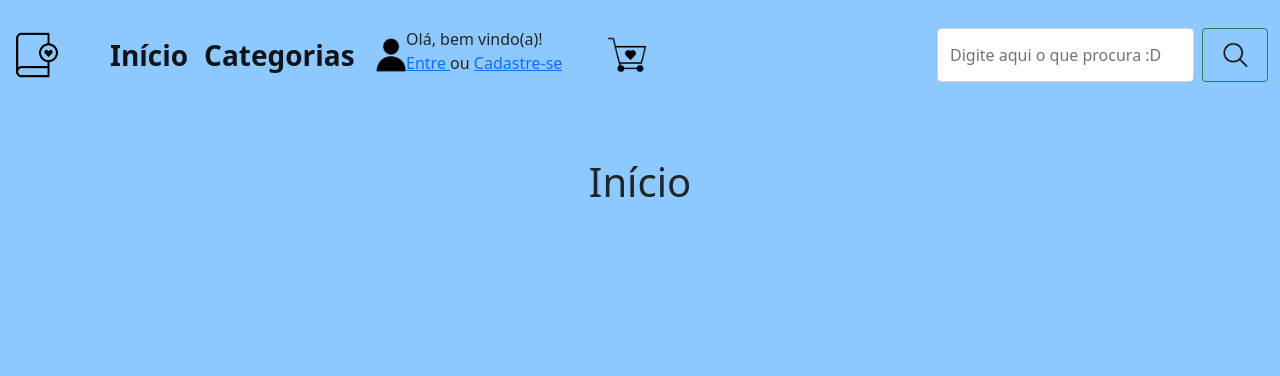
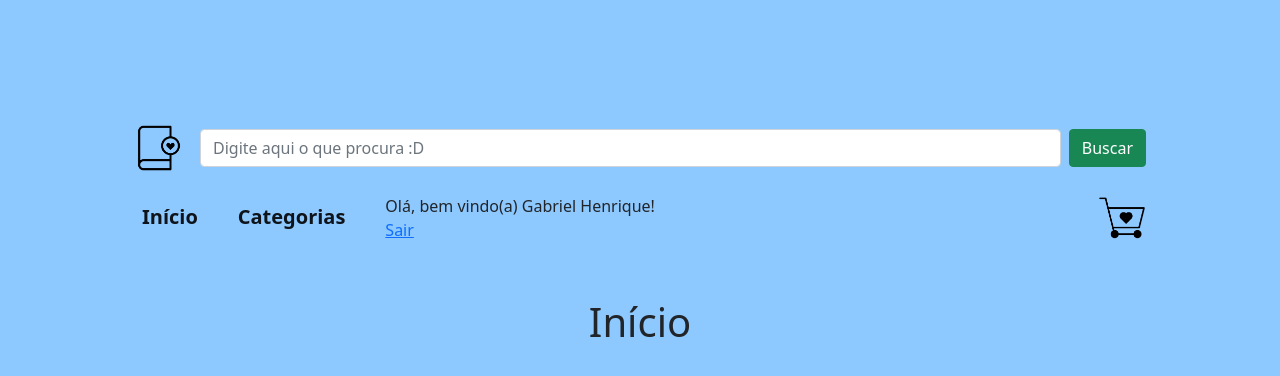
Before and after one commit to DigitalHouse-PortoSeguro/theBookClubFrontend, an Angular app: page /inicio in a window 1280 px wide. Shown: the top 376 px of the page. Built offline with nearby package versions, Linux system fonts and the light colour scheme.

Commit message:
Alterado a navbar

```diff
--- a/src/app/components/navbar/navbar.component.css
+++ b/src/app/components/navbar/navbar.component.css
@@ -1,4 +1,4 @@
-.navbar {
+/* .navbar {
     position: fixed;
     top: 0;
     left: 0;
@@ -36,4 +36,24 @@ li {
 #cat{
     margin-left: 135px;
 
+} */
+
+.nav-profile {
+    display: grid;
+grid-template-columns: repeat(5, 1fr);
+grid-template-rows: repeat(2, 1fr);
+grid-column-gap: 0px;
+grid-row-gap: 0px;
 }
+
+.nav-profile-photo {
+    grid-area: 1 / 1 / 3 / 3;
+}
+
+.nav-profile-entrar {
+    grid-area: 2 / 3 / 3 / 6;
+}
+
+.nav-profile-label {
+    grid-area: 1 / 3 / 2 / 6;
+}
--- a/src/app/components/navbar/navbar.component.html
+++ b/src/app/components/navbar/navbar.component.html
@@ -1,23 +1,62 @@
+<div class="container-fluid">
     <nav class="navbar navbar-expand-lg navbar-light">
-    <div class="container-fluid" style="background-color:#8DC8FF ;">
-        <a class="navbar-brand" routerLink="/inicio">
-            <img src="../../../assets/img/Logo.png" height="50px" alt="símbolo do site, um livro com coração">
+        <div class="container-fluid">
+            <a class="navbar-brand me-3" routerLink="/inicio">
+                <img src="../../../assets/img/Logo.png" height="50" alt="símbolo do site, um livro com coração">
             </a>
-        <button class="navbar-toggler" type="button" data-bs-toggle="collapse" data-bs-target="#navbarSupportedContent"
-            aria-controls="navbarSupportedContent" aria-expanded="false" aria-label="Toggle navigation">
+            <div class="d-flex flex-grow-1">
+                <input class="form-control me-2" type="search" placeholder="Digite aqui o que procura :D"
+                    aria-label="Search" [(ngModel)]="tituloText">
+                <button class="btn btn-success" type="submit" (click)="buscaTitulo()">
+                    Buscar
+                    <!-- <img src="../../../assets/img/lupa.png" height="40px" alt="lupa para busca" /> -->
+                </button>
+            </div>
+        </div>
+    </nav>
+    <nav class="navbar navbar-expand-sm navbar-light">
+        <div class="container-fluid">
+            <button class="navbar-toggler" type="button" data-bs-toggle="collapse"
+                data-bs-target="#navbarSupportedContent" aria-controls="navbarSupportedContent" aria-expanded="false"
+                aria-label="Toggle navigation">
                 <span class="navbar-toggler-icon"></span>
             </button>
+            <div class="collapse navbar-collapse" id="navbarSupportedContent">
+                <ul class="navbar-nav">
+                    <li class="nav-item me-4">
+                        <a class="nav-link active fw-bold fs-5" routerLink="/inicio" aria-current="page">Início</a>
+                    </li>
+                    <li class="nav-item me-4">
+                        <a class="nav-link active fw-bold fs-5" routerLink="/livros/categorias" aria-current="page">Categorias</a>
+                    </li>
+                    <div *ngIf="!loggedIn()" class="d-flex me-2 align-items-center">
+                        <img class="me-2 rounded" height="48" id="perfil" src="../../../assets/img/perfil.png" alt="" />
+                        <div class="d-flex flex-column">
+                            <span>Olá, bem vindo(a)!</span>
+                            <div class="d-flex">
+                                <a routerLink="/entrar">Entre</a>
+                                <span class="mx-1"> ou </span>
+                                <a routerLink="/cadastrar">Cadastre-se</a>
+                            </div>
+                        </div>
+                    </div>
+                    <div *ngIf="loggedIn()" class="d-flex me-2 align-items-center">
+                        <img class="me-2 rounded" height="48" id="perfil" [src]="getUser().foto" alt="" />
+                        <div class="d-flex flex-column">
+                            <span>Olá, bem vindo(a) {{getUser().nome}}!</span>
+                            <a routerLink="/sair">Sair</a>
+                        </div>
+                    </div>
+                </ul>
+            </div>
+            <div class="d-flex">
 
-        <div class="collapse navbar-collapse" id="navbarSupportedContent">
-            <ul class="navbar-nav mx-4 mb-2 mb-lg-0">
-                <li class="nav-item mx-0">
-                    <a class="nav-link active fs-3 fw-bold" routerLink="/inicio"
-                        aria-current="page">Início</a>
-                </li>
-                <li class="nav-item mx-0">
-                    <a class="nav-link active fs-3 fw-bold" routerLink="/livros/categorias"
-                        aria-current="page">Categorias</a>
-                </li>
+                <a routerLink="/carrinho">
+                    <img src="../../../assets/img/carrinho.png" height="48"
+                        alt="carrinho com os itens escolhidos para compra" />
+                </a>
+            </div>
+            <!--
 
                     <li class="nav-item mx-0">
                         <div class="row">
@@ -66,61 +105,7 @@
                 <button class="btn btn-outline-success" type="submit" (click)="buscaTitulo()">
                     <img src="../../../assets/img/lupa.png" height="40px" alt="lupa para busca" />
                 </button>
-        </div>
+            </div> -->
         </div>
     </nav>
-<!--
-  <nav class="navbar navbar-expand navbar-light nav nav-pills flex-column .flex-fill flex-sm-row">
-    <a class="navbar-brand" href="../inicio/inicio.component.html">
-        <img src="../../../assets/img/Logo.png" height="60px" alt="símbolo do site, um livro com coração">
-    </a>
-    <button class="navbar-toggler" type="button" data-toggle="collapse" data-target="#navbarSupportedContent"
-        aria-controls="navbarSupportedContent" aria-expanded="false" aria-label="Toggle navigation">
-        <span class="navbar-toggler-icon"></span>
-    </button>
-
-    <div class="d-flex p-10 bd-highlight .flex-fill justify-content-around"
-        style="font-size: 19pt; font-family: Harmonia Sans Pro Cir B;" id="categorias">
-        <ul class="navbar-nav nav-fill">
-            <li id="cat">
-                <a class="nav-link" href="/">
-                    Categorias
-                </a>
-            </li>
-
-
-            <li class="nav-item ">
-                <form class="form-inline .flex-fill">
-                    <input class="form-control" style="min-width: 350px" type="search"
-                        placeholder="Digite aqui o que procura :D " style="font-size: 16pt;" aria-label="Search" />
-                    <button class="btn btn-light-info my-2 my-sm-0" type="submit">
-                        <img src="../../../assets/img/lupa.png" height="40px" alt="lupa para busca" />
-                    </button>
-                </form>
-            </li>
-
-            <li class="nav-item">
-                <a class="nav-link .flex-fill" href="#">
-            <li>
-                <img id="perfil" src="../../../assets/img/perfil.png" height="40px" alt="" /> Olá, bem vindo(a)!
-            </li>
-            <li>
-                <small><span>Entre</span></small>
-            <small> ou </small>
-            <small><span>cadastre-se</span></small>
-            </li>
-            </a>
-            </li>
-            <li id="fav">
-                <a class="nav-link .flex-fill" href="/">
-                    <img src="../../../assets/img/favoritos.png" height="40px"
-                        alt="coração representando lista de favoritos" /></a>
-            </li>
-            <li id="cart">
-                <a class="nav-link .flex-fill" href="../item-carrinho/item-carrinho.component.html">
-                    <img src="../../../assets/img/carrinho.png" height="40px"
-                        alt="carrinho com os itens escolhidos para compra" /></a>
-            </li>
-        </ul>
 </div>
-</nav> -->
--- a/src/app/components/navbar/navbar.component.ts
+++ b/src/app/components/navbar/navbar.component.ts
@@ -1,5 +1,7 @@
 import { Component, OnInit } from '@angular/core';
 import { Router } from '@angular/router'
+import { UsuarioLogin } from 'src/app/modelos/UsuarioLogin';
+import { UsuarioService } from 'src/app/service/usuario.service';
 
 @Component({
   selector: 'app-navbar',
@@ -11,7 +13,8 @@ export class NavbarComponent implements OnInit {
   tituloText: string = "";
 
   constructor(
-    private router: Router
+    private router: Router,
+    private usuarioService: UsuarioService
   ) { }
 
   ngOnInit() {
@@ -23,4 +26,12 @@ export class NavbarComponent implements OnInit {
     this.router.navigate(['/livros/titulo', this.tituloText]);
   }
 
+  loggedIn(): boolean {
+    return this.usuarioService.isLoggedIn();
+  }
+
+  getUser(): UsuarioLogin {
+    return this.usuarioService.getUsuarioLogin();
+  }
+
 }
```
Lines whose indentation alone changed are shown as unchanged.
